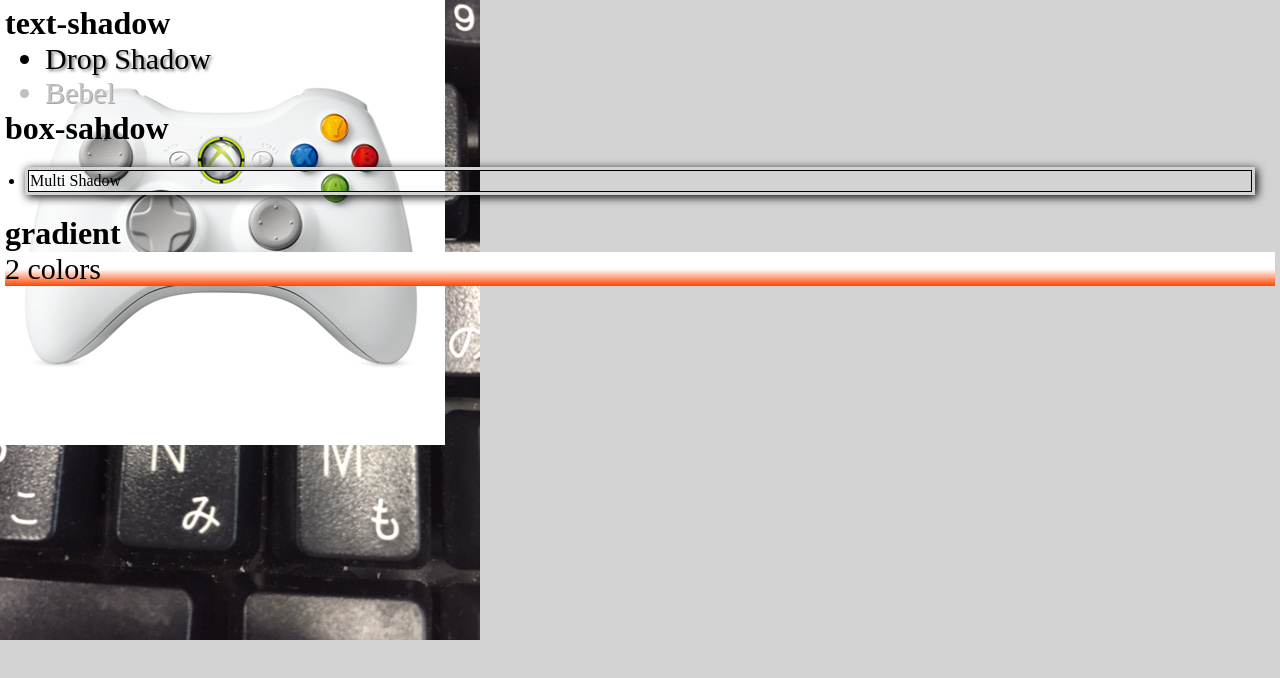
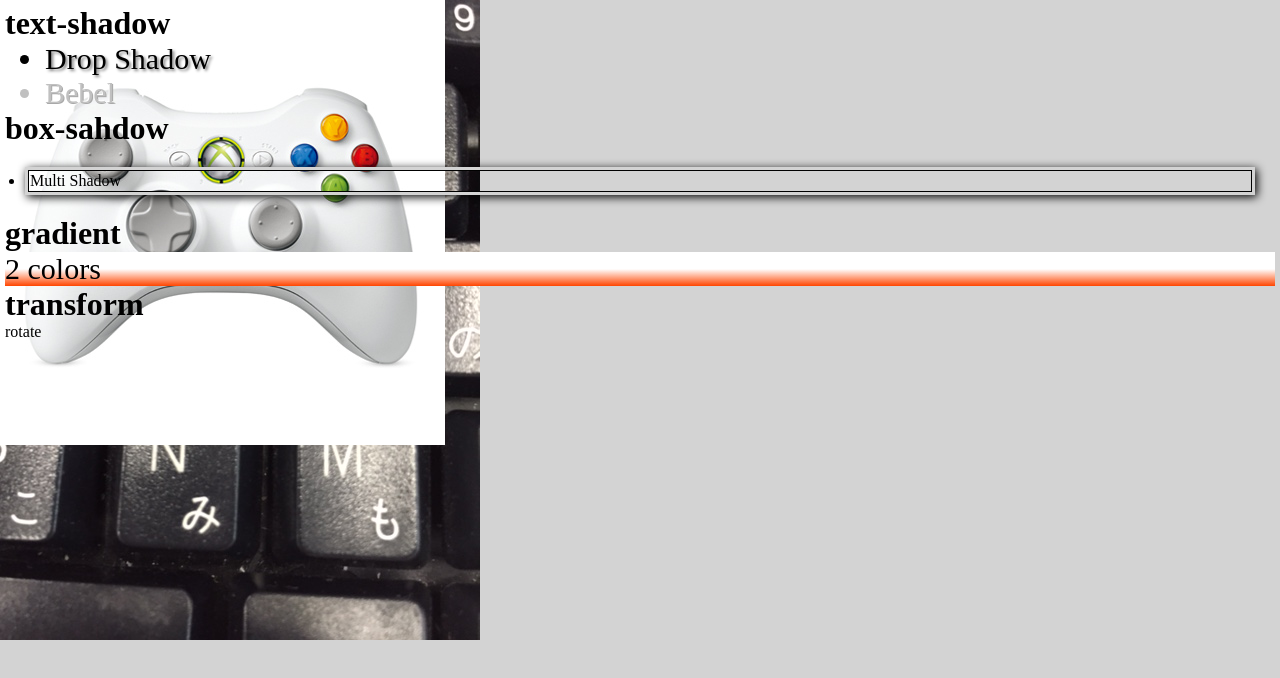
Before and after one commit to yuki-takamura/2016web1-9, a plain HTML site: page index.html in a window 1280 px wide. Drawn offline with Linux system fonts and the light colour scheme.

Commit message:
Update index.html

```diff
--- a/index.html
+++ b/index.html
@@ -21,5 +21,10 @@
   <ul id ="gradient">
    <li class="two-gradient">2 colors</li>
   </ul>
+
+  <h1>transform</h1>
+  <ul>
+   <li class="transform rotate">rotate</li>
+  </ul>
  </body>
 </html>
```
